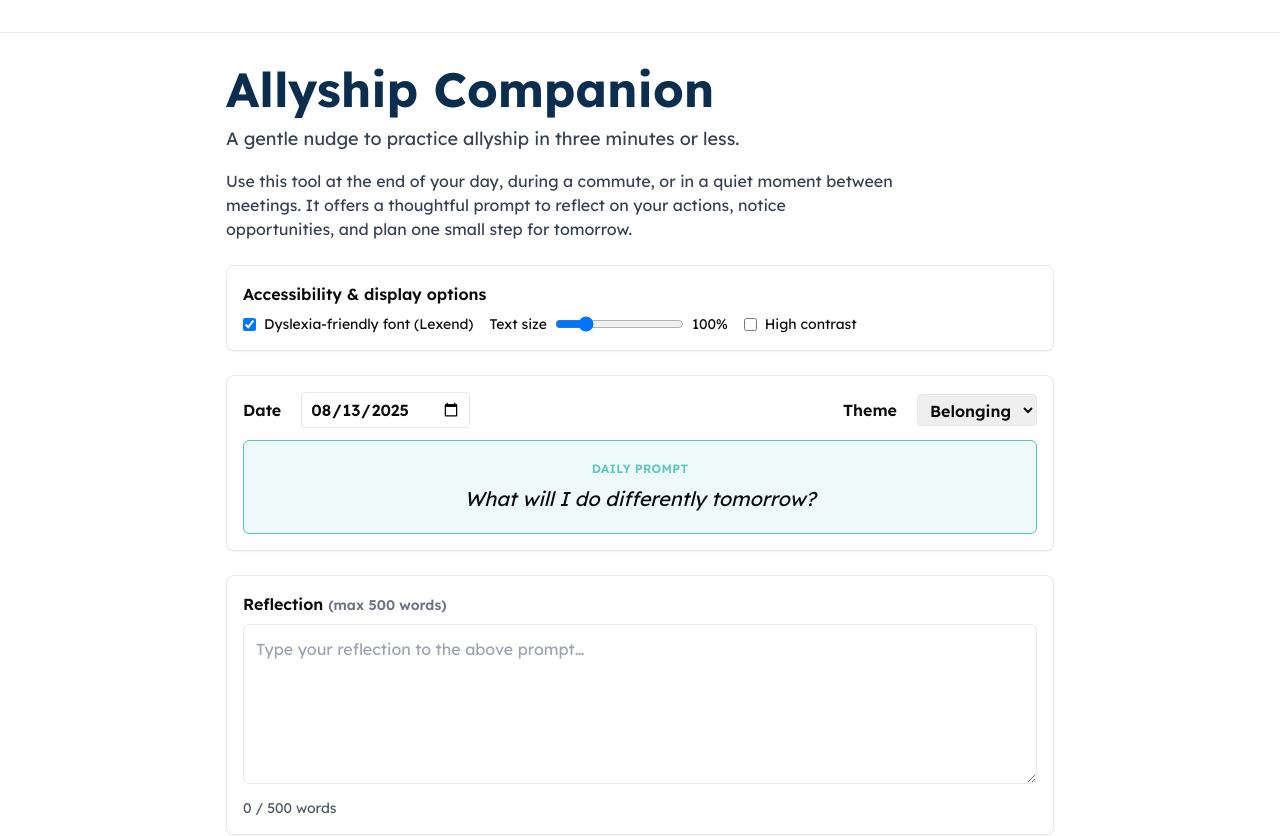
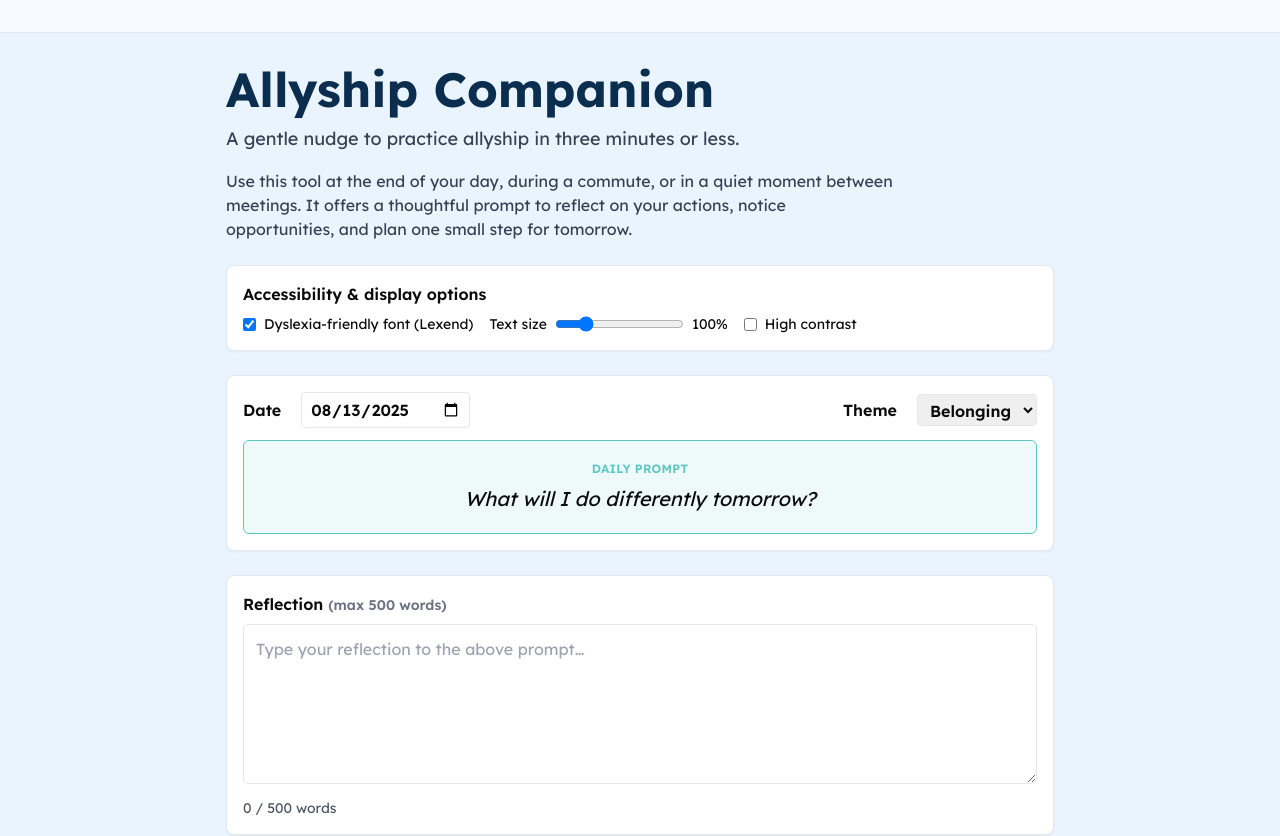
Before and after one commit to Brendals23/allyship-companion, a Next.js app: page / in a window 1280 px wide. Shown: the top 836 px of the page. Built offline with nearby package versions, Linux system fonts and the light colour scheme; what @react-pdf/renderer would draw is missing.

Commit message:
Update globals.css

```diff
--- a/app/globals.css
+++ b/app/globals.css
@@ -5,7 +5,7 @@
 @tailwind utilities;
 
 :root {
-  --bg: #ffffff;
+  --bg: #EAF4FF;    /* pastel blue */
   --fg: #0b0b0b;
   --muted: #444;
   --accent: #0B2E4F;
```
